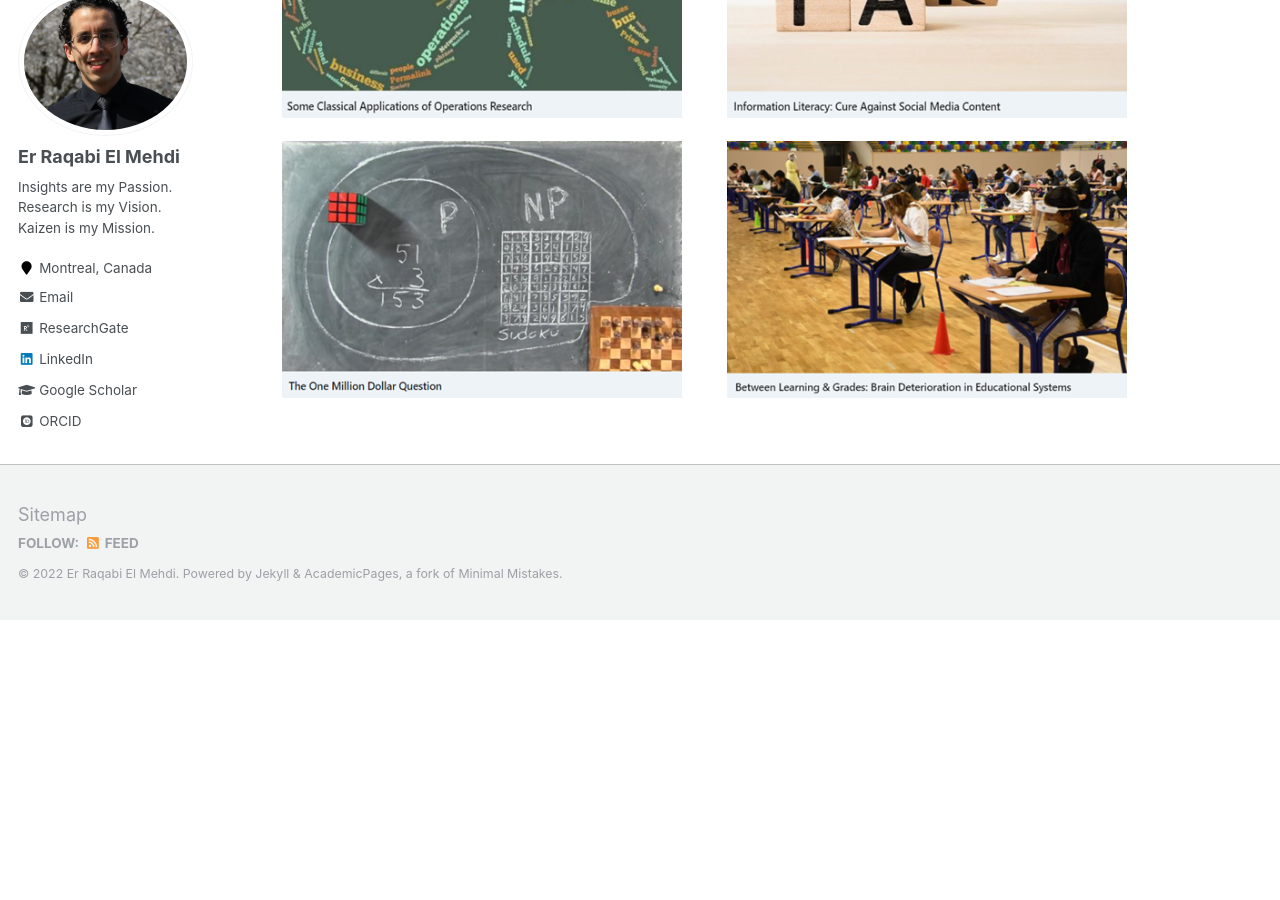
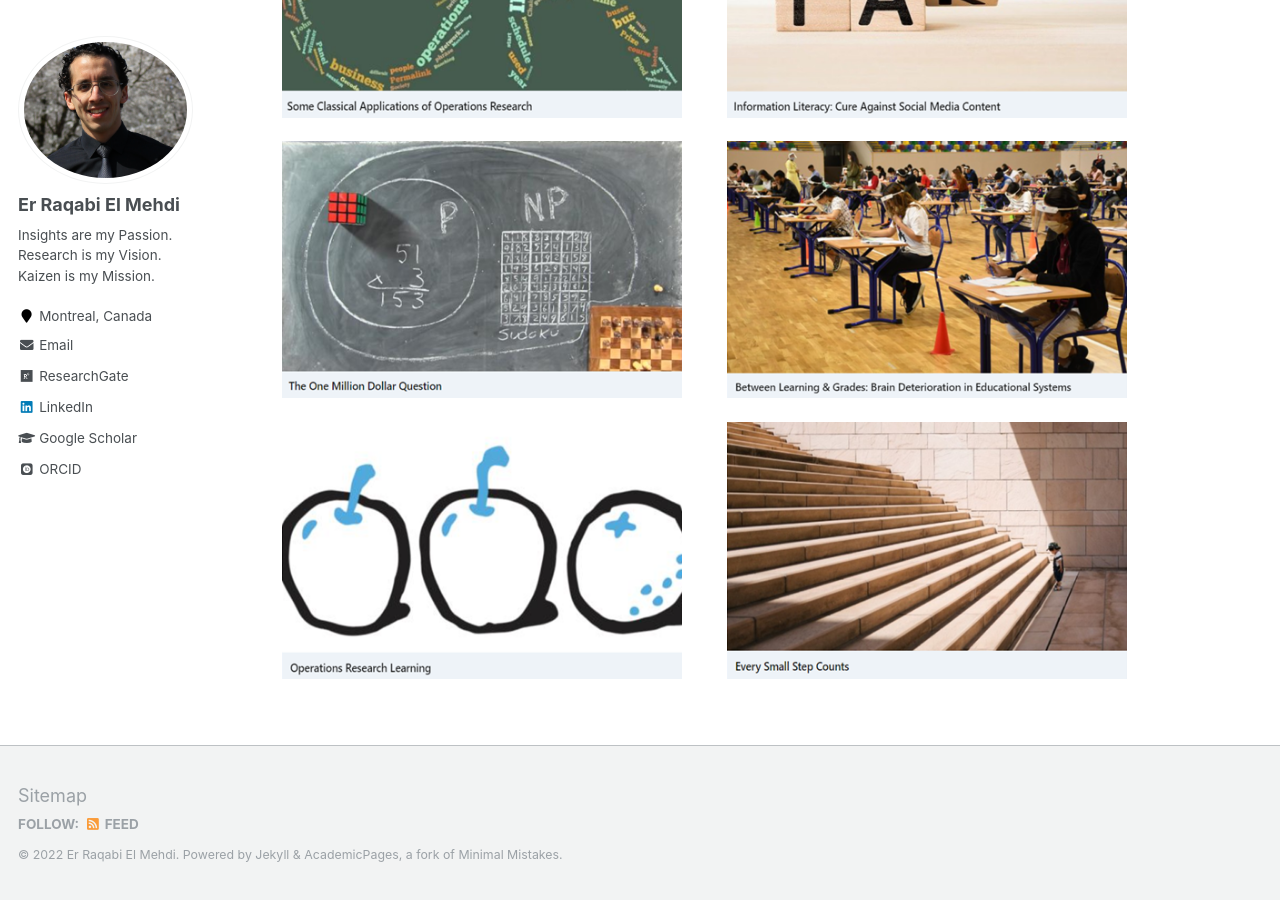
Before and after one commit to RqbMedi/rqbmedi.github.io, a Jekyll site: the page built from _pages/portfolio.md, in a window 1280 px wide and 900 px high, scrolled down 2036 px. Built offline with Jekyll 4.4.1, drawn with Linux system fonts in a browser that asks for light colours; some web fonts are replaced; before the commit the page ends 2656 px from its top, so only the background shows below that.

Commit message:
Initial Commit

```diff
--- a/_pages/portfolio.md
+++ b/_pages/portfolio.md
@@ -23,3 +23,5 @@ I like writing blogs where I share insights and experiences. Below are my Medium
 [<img src="http://rqbmedi.github.io/images/Medium_Article_08.png" width="400" height="400" />](https://erraqabielmehdi.medium.com/some-classical-applications-of-operations-research-a3b9398d4524) &nbsp; &nbsp; &nbsp; &nbsp; [<img src="http://rqbmedi.github.io/images/LinkedIn_Article_12.png" width="400" height="400" />](https://www.linkedin.com/pulse/information-literacy-cure-against-social-media-el-mehdi-%E3%83%A9%E3%82%AB%E3%83%93-%E3%83%A1%E3%83%87%E3%82%A3/)
 
 [<img src="http://rqbmedi.github.io/images/Medium_Article_07.png" width="400" height="400" />](https://erraqabielmehdi.medium.com/the-one-million-dollar-question-590bd980f914) &nbsp; &nbsp; &nbsp; &nbsp; [<img src="http://rqbmedi.github.io/images/LinkedIn_Article_11.png" width="400" height="400" />](https://www.linkedin.com/pulse/between-learning-grades-brain-deterioration-systems-er-raqabi/)
+
+[<img src="http://rqbmedi.github.io/images/Medium_Article_06.png" width="400" height="400" />](https://medium.com/swlh/operations-research-learning-5fafaae0494c) &nbsp; &nbsp; &nbsp; &nbsp; [<img src="http://rqbmedi.github.io/images/LinkedIn_Article_10.png" width="400" height="400" />](https://www.linkedin.com/pulse/between-learning-grades-brain-deterioration-systems-er-raqabi/)
```
Also changed, not shown: images/LinkedIn_Article_10.png (added), images/Medium_Article_06.png (added).
